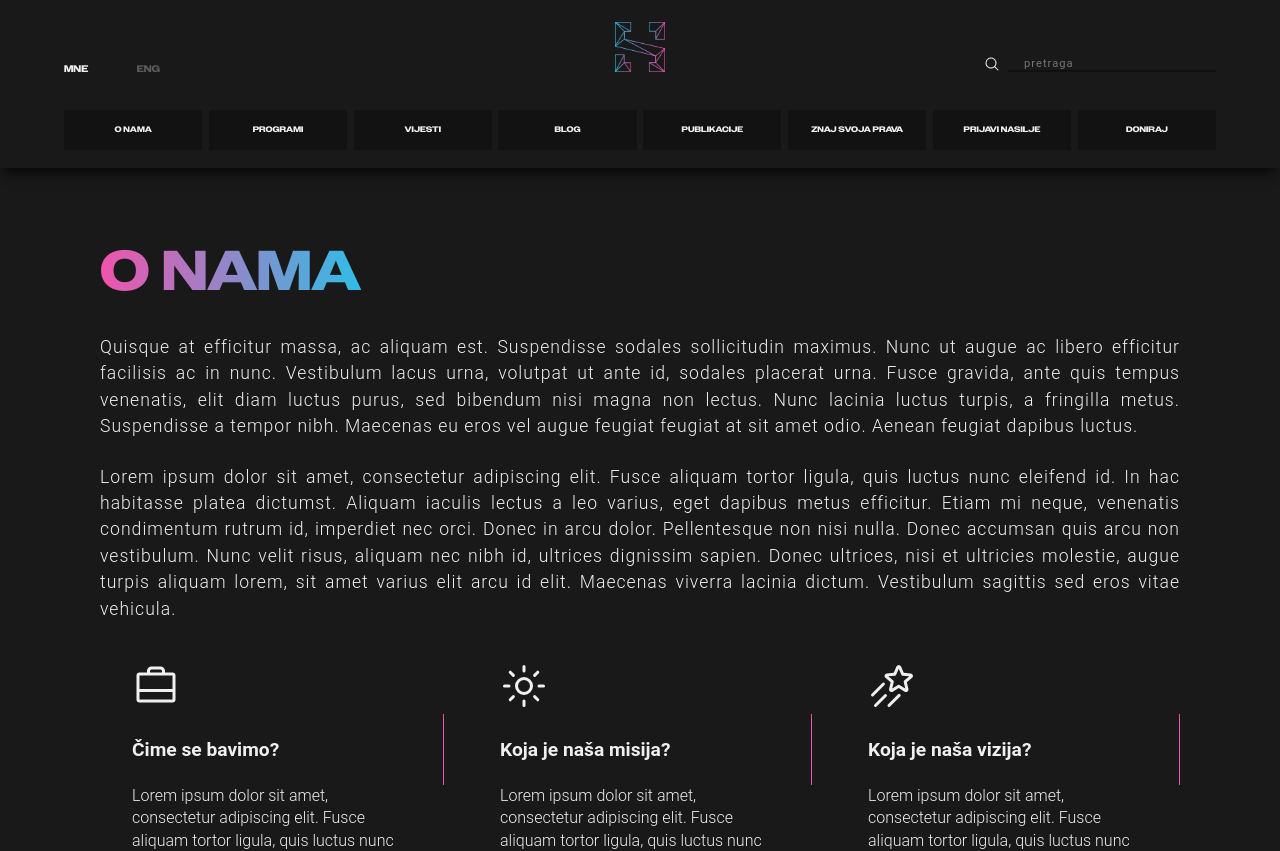
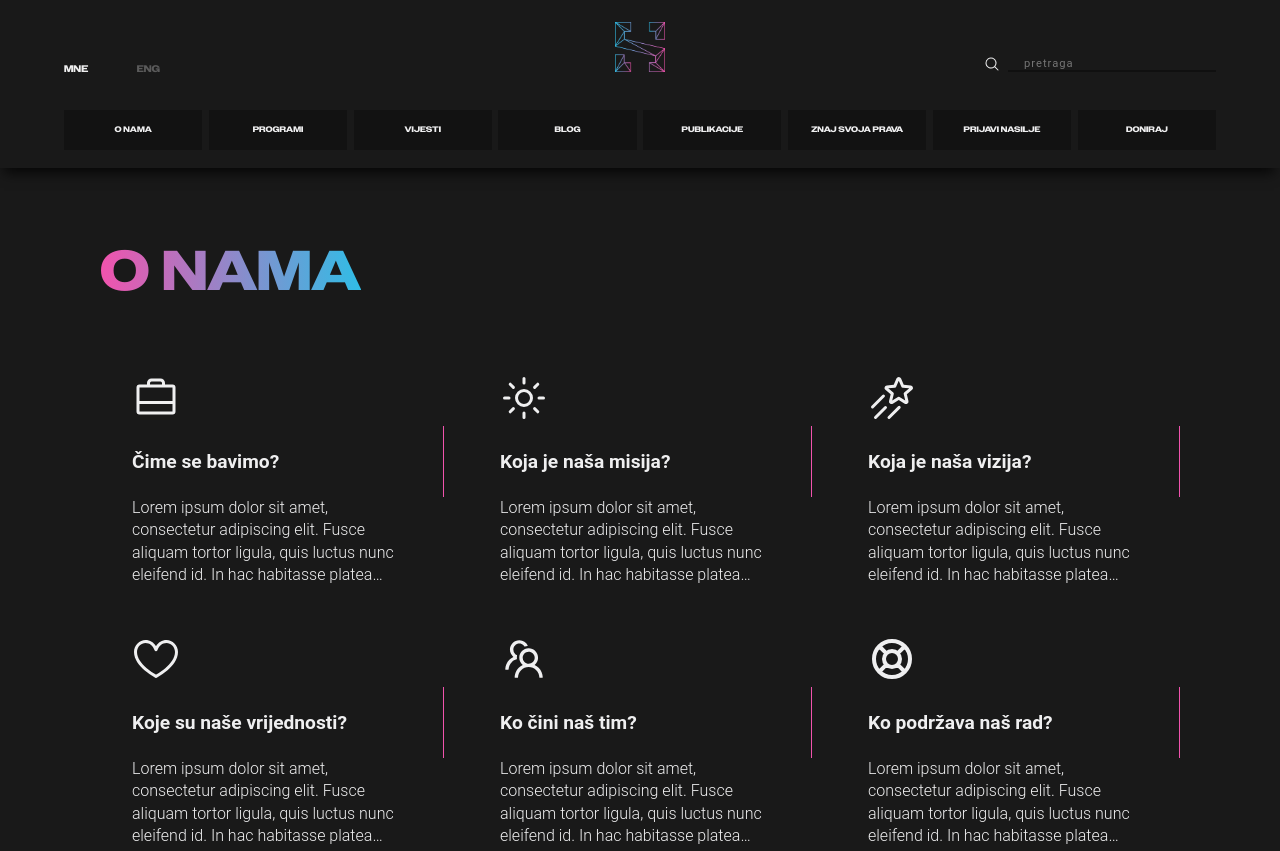
Before and after one commit to AticusFinch/spektra, a Next.js app: page /about in a window 1280 px wide. Shown: the top 851 px of the page. Built offline with nearby package versions, Linux system fonts and the light colour scheme.

Commit message:
adding content

```diff
--- a/pages/about.js
+++ b/pages/about.js
@@ -37,29 +37,6 @@ const About = () => {
             </h1>
           </div>
           <div className={styles["about-content"]}>
-            <p className={styles.intro}>
-              Quisque at efficitur massa, ac aliquam est. Suspendisse sodales
-              sollicitudin maximus. Nunc ut augue ac libero efficitur facilisis
-              ac in nunc. Vestibulum lacus urna, volutpat ut ante id, sodales
-              placerat urna. Fusce gravida, ante quis tempus venenatis, elit
-              diam luctus purus, sed bibendum nisi magna non lectus. Nunc
-              lacinia luctus turpis, a fringilla metus. Suspendisse a tempor
-              nibh. Maecenas eu eros vel augue feugiat feugiat at sit amet odio.
-              Aenean feugiat dapibus luctus.
-            </p>
-            <p className={styles.intro}>
-              Lorem ipsum dolor sit amet, consectetur adipiscing elit. Fusce
-              aliquam tortor ligula, quis luctus nunc eleifend id. In hac
-              habitasse platea dictumst. Aliquam iaculis lectus a leo varius,
-              eget dapibus metus efficitur. Etiam mi neque, venenatis
-              condimentum rutrum id, imperdiet nec orci. Donec in arcu dolor.
-              Pellentesque non nisi nulla. Donec accumsan quis arcu non
-              vestibulum. Nunc velit risus, aliquam nec nibh id, ultrices
-              dignissim sapien. Donec ultrices, nisi et ultricies molestie,
-              augue turpis aliquam lorem, sit amet varius elit arcu id elit.
-              Maecenas viverra lacinia dictum. Vestibulum sagittis sed eros
-              vitae vehicula.
-            </p>
             <div className={styles["grid-cards-container"]}>
               <Link
                 href={locale === "sr" ? "/cime-se-bavimo" : "/what-we-do"}
--- a/pages/index.js
+++ b/pages/index.js
@@ -26,8 +26,8 @@ const Home = ({ news, blogs, publications }) => {
       </Head>
       <Navigation />
       <Hero />
-      <News news={news} />
-      <Blog blogs={blogs} />
+      {/* <News news={news} />
+      <Blog blogs={blogs} /> */}
       <Publications publications={publications} />
       <Extra />
       <Footer />
--- a/pages/programs.js
+++ b/pages/programs.js
@@ -81,7 +81,7 @@ const Programs = () => {
                   <div className={styles["card-head-container"]}>
                     <span className={styles["card-head"]}>
                       {locale === "sr"
-                        ? "Program pružanja servisa psiho-socijalne podrške TIRV zajednici"
+                        ? "Program za rad sa zajednicom"
                         : "Community work program"}
                     </span>
                   </div>
```
